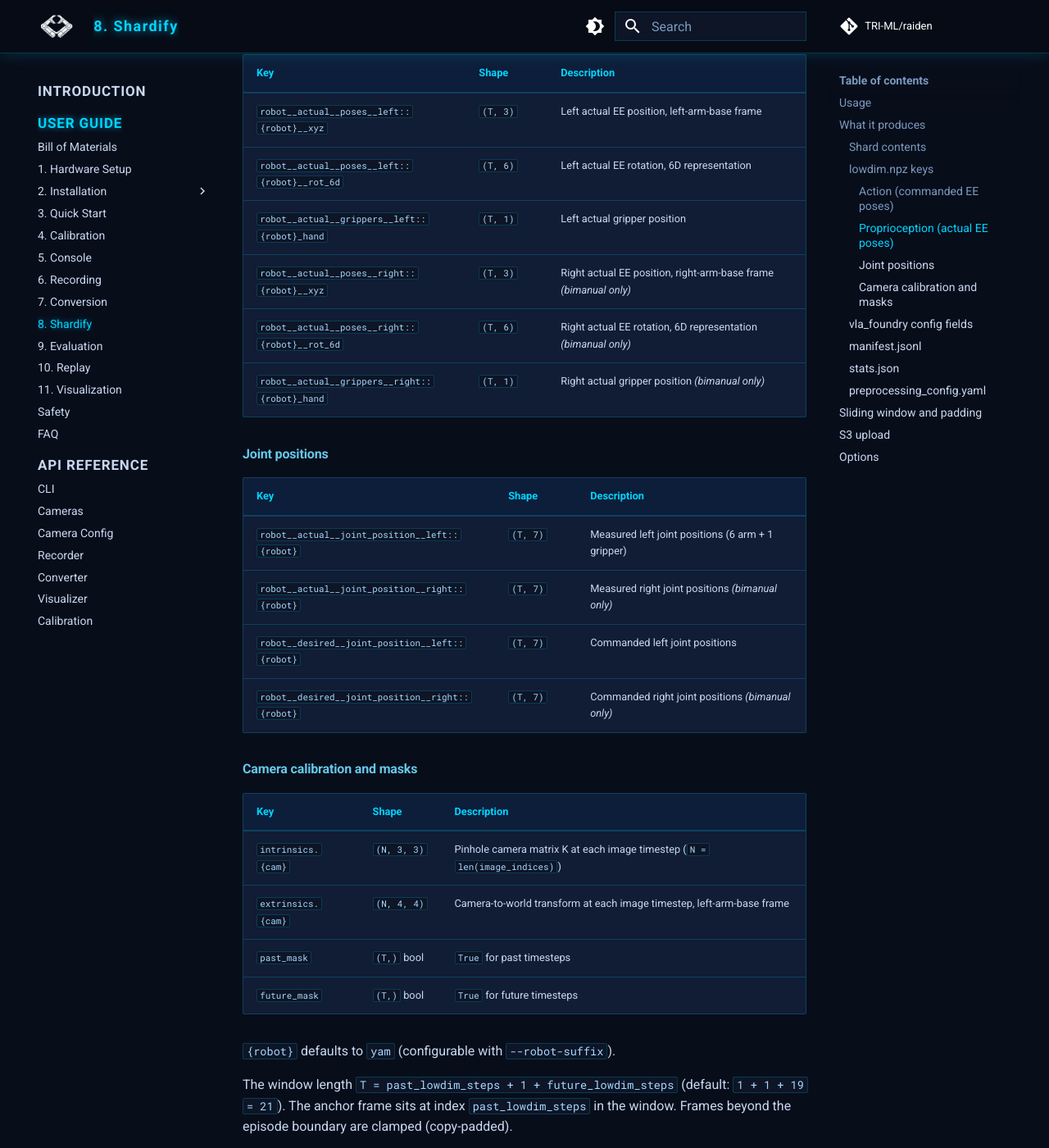
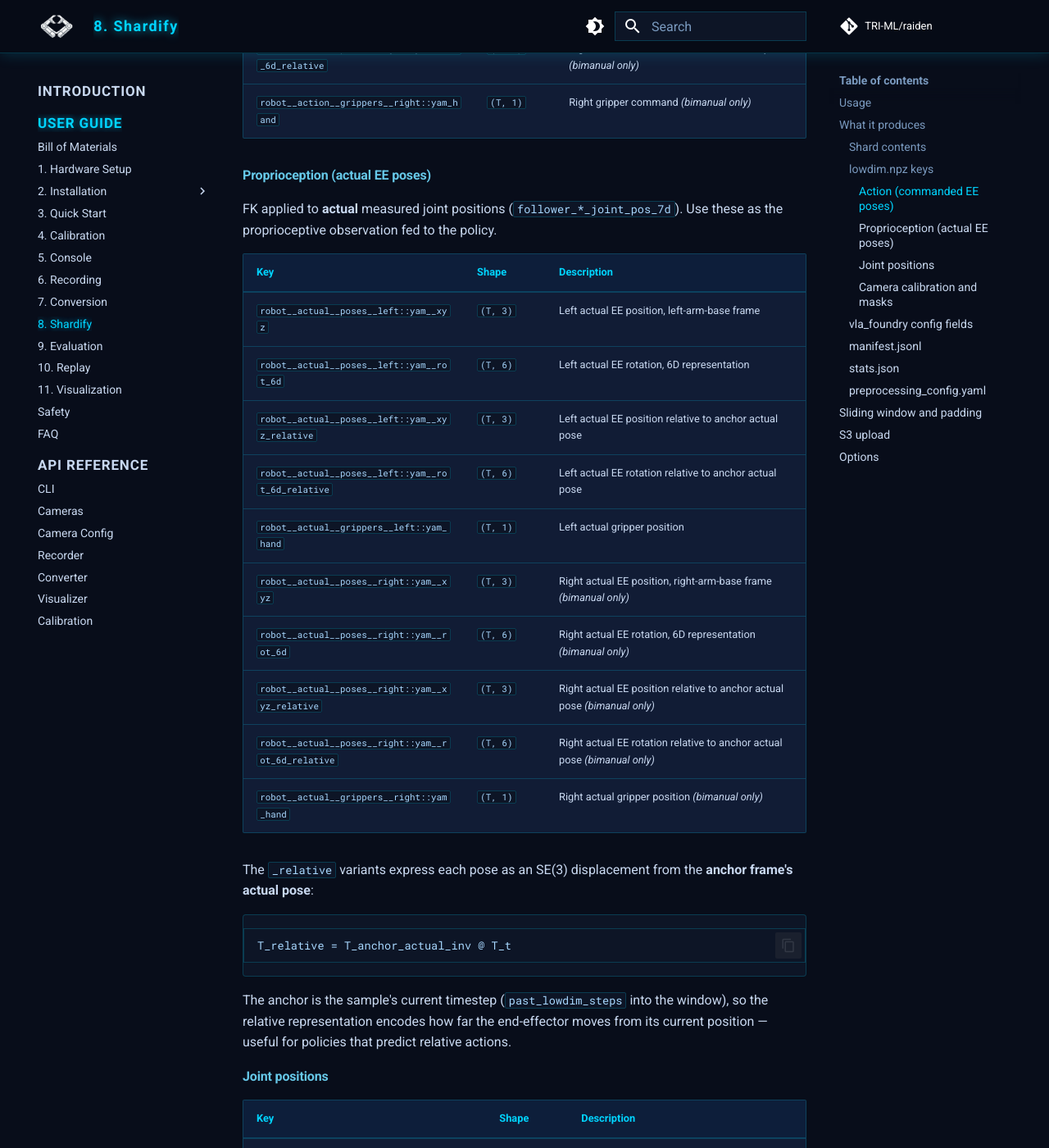
Before and after one commit to TRI-ML/raiden, an MkDocs documentation site: the page built from docs/guide/shardify.md, in a window 1280 px wide and 1400 px high, scrolled down 2335 px. Shown: the whole window at 82% size. Built offline with MkDocs 1.6.1 and Material for MkDocs 9.7.7, drawn with Linux system fonts in a browser that asks for light colours; comment, search, counter and statistics services are not loaded; some of the changed text lies outside the part shown.

````diff
--- a/docs/guide/shardify.md
+++ b/docs/guide/shardify.md
@@ -64,12 +64,16 @@ policy should learn to predict.
 
 | Key | Shape | Description |
 |---|---|---|
-| `robot__action__poses__left::{robot}__xyz` | `(T, 3)` | Left EE position, left-arm-base frame |
-| `robot__action__poses__left::{robot}__rot_6d` | `(T, 6)` | Left EE rotation, 6D representation |
-| `robot__action__grippers__left::{robot}_hand` | `(T, 1)` | Left gripper command |
-| `robot__action__poses__right::{robot}__xyz` | `(T, 3)` | Right EE position, right-arm-base frame *(bimanual only)* |
-| `robot__action__poses__right::{robot}__rot_6d` | `(T, 6)` | Right EE rotation, 6D representation *(bimanual only)* |
-| `robot__action__grippers__right::{robot}_hand` | `(T, 1)` | Right gripper command *(bimanual only)* |
+| `robot__action__poses__left::yam__xyz` | `(T, 3)` | Left EE position, left-arm-base frame |
+| `robot__action__poses__left::yam__rot_6d` | `(T, 6)` | Left EE rotation, 6D representation |
+| `robot__action__poses__left::yam__xyz_relative` | `(T, 3)` | Left EE position relative to anchor actual pose |
+| `robot__action__poses__left::yam__rot_6d_relative` | `(T, 6)` | Left EE rotation relative to anchor actual pose |
+| `robot__action__grippers__left::yam_hand` | `(T, 1)` | Left gripper command |
+| `robot__action__poses__right::yam__xyz` | `(T, 3)` | Right EE position, right-arm-base frame *(bimanual only)* |
+| `robot__action__poses__right::yam__rot_6d` | `(T, 6)` | Right EE rotation, 6D representation *(bimanual only)* |
+| `robot__action__poses__right::yam__xyz_relative` | `(T, 3)` | Right EE position relative to anchor actual pose *(bimanual only)* |
+| `robot__action__poses__right::yam__rot_6d_relative` | `(T, 6)` | Right EE rotation relative to anchor actual pose *(bimanual only)* |
+| `robot__action__grippers__right::yam_hand` | `(T, 1)` | Right gripper command *(bimanual only)* |
 
 #### Proprioception (actual EE poses)
 
@@ -78,21 +82,33 @@ as the proprioceptive observation fed to the policy.
 
 | Key | Shape | Description |
 |---|---|---|
-| `robot__actual__poses__left::{robot}__xyz` | `(T, 3)` | Left actual EE position, left-arm-base frame |
-| `robot__actual__poses__left::{robot}__rot_6d` | `(T, 6)` | Left actual EE rotation, 6D representation |
-| `robot__actual__grippers__left::{robot}_hand` | `(T, 1)` | Left actual gripper position |
-| `robot__actual__poses__right::{robot}__xyz` | `(T, 3)` | Right actual EE position, right-arm-base frame *(bimanual only)* |
-| `robot__actual__poses__right::{robot}__rot_6d` | `(T, 6)` | Right actual EE rotation, 6D representation *(bimanual only)* |
-| `robot__actual__grippers__right::{robot}_hand` | `(T, 1)` | Right actual gripper position *(bimanual only)* |
+| `robot__actual__poses__left::yam__xyz` | `(T, 3)` | Left actual EE position, left-arm-base frame |
+| `robot__actual__poses__left::yam__rot_6d` | `(T, 6)` | Left actual EE rotation, 6D representation |
+| `robot__actual__poses__left::yam__xyz_relative` | `(T, 3)` | Left actual EE position relative to anchor actual pose |
+| `robot__actual__poses__left::yam__rot_6d_relative` | `(T, 6)` | Left actual EE rotation relative to anchor actual pose |
+| `robot__actual__grippers__left::yam_hand` | `(T, 1)` | Left actual gripper position |
+| `robot__actual__poses__right::yam__xyz` | `(T, 3)` | Right actual EE position, right-arm-base frame *(bimanual only)* |
+| `robot__actual__poses__right::yam__rot_6d` | `(T, 6)` | Right actual EE rotation, 6D representation *(bimanual only)* |
+| `robot__actual__poses__right::yam__xyz_relative` | `(T, 3)` | Right actual EE position relative to anchor actual pose *(bimanual only)* |
+| `robot__actual__poses__right::yam__rot_6d_relative` | `(T, 6)` | Right actual EE rotation relative to anchor actual pose *(bimanual only)* |
+| `robot__actual__grippers__right::yam_hand` | `(T, 1)` | Right actual gripper position *(bimanual only)* |
+
+The `_relative` variants express each pose as an SE(3) displacement from the **anchor frame's actual pose**:
+
+```
+T_relative = T_anchor_actual_inv @ T_t
+```
+
+The anchor is the sample's current timestep (`past_lowdim_steps` into the window), so the relative representation encodes how far the end-effector moves from its current position — useful for policies that predict relative actions.
 
 #### Joint positions
 
 | Key | Shape | Description |
 |---|---|---|
-| `robot__actual__joint_position__left::{robot}` | `(T, 7)` | Measured left joint positions (6 arm + 1 gripper) |
-| `robot__actual__joint_position__right::{robot}` | `(T, 7)` | Measured right joint positions *(bimanual only)* |
-| `robot__desired__joint_position__left::{robot}` | `(T, 7)` | Commanded left joint positions |
-| `robot__desired__joint_position__right::{robot}` | `(T, 7)` | Commanded right joint positions *(bimanual only)* |
+| `robot__actual__joint_position__left::yam` | `(T, 7)` | Measured left joint positions (6 arm + 1 gripper) |
+| `robot__actual__joint_position__right::yam` | `(T, 7)` | Measured right joint positions *(bimanual only)* |
+| `robot__desired__joint_position__left::yam` | `(T, 7)` | Commanded left joint positions |
+| `robot__desired__joint_position__right::yam` | `(T, 7)` | Commanded right joint positions *(bimanual only)* |
 
 #### Camera calibration and masks
 
@@ -103,7 +119,6 @@ as the proprioceptive observation fed to the policy.
 | `past_mask` | `(T,)` bool | `True` for past timesteps |
 | `future_mask` | `(T,)` bool | `True` for future timesteps |
 
-`{robot}` defaults to `yam` (configurable with `--robot-suffix`).
 
 The window length `T = past_lowdim_steps + 1 + future_lowdim_steps`
 (default: `1 + 1 + 19 = 21`).  The anchor frame sits at index
@@ -217,7 +232,6 @@ chain: env vars, `~/.aws/credentials`, instance profile, etc.).
 | `--max-padding-left` | `3` | Max allowed left padding |
 | `--max-padding-right` | `15` | Max allowed right padding |
 | `--samples-per-shard` | `100` | Samples per `.tar` file |
-| `--robot-suffix` | `yam` | Robot name used in lowdim key names |
 | `--jpeg-quality` | `95` | JPEG quality for re-encoded images |
 | `--resize-images` | `384x384` | Resize images to `HxW` before storing |
 | `--filter-still-samples` | off | Skip samples where neither arm moves |
````
Also changed, not shown: README.md (+7 -39 lines), docs/guide/quickstart.md (+1 -8 lines), 3 other files.
